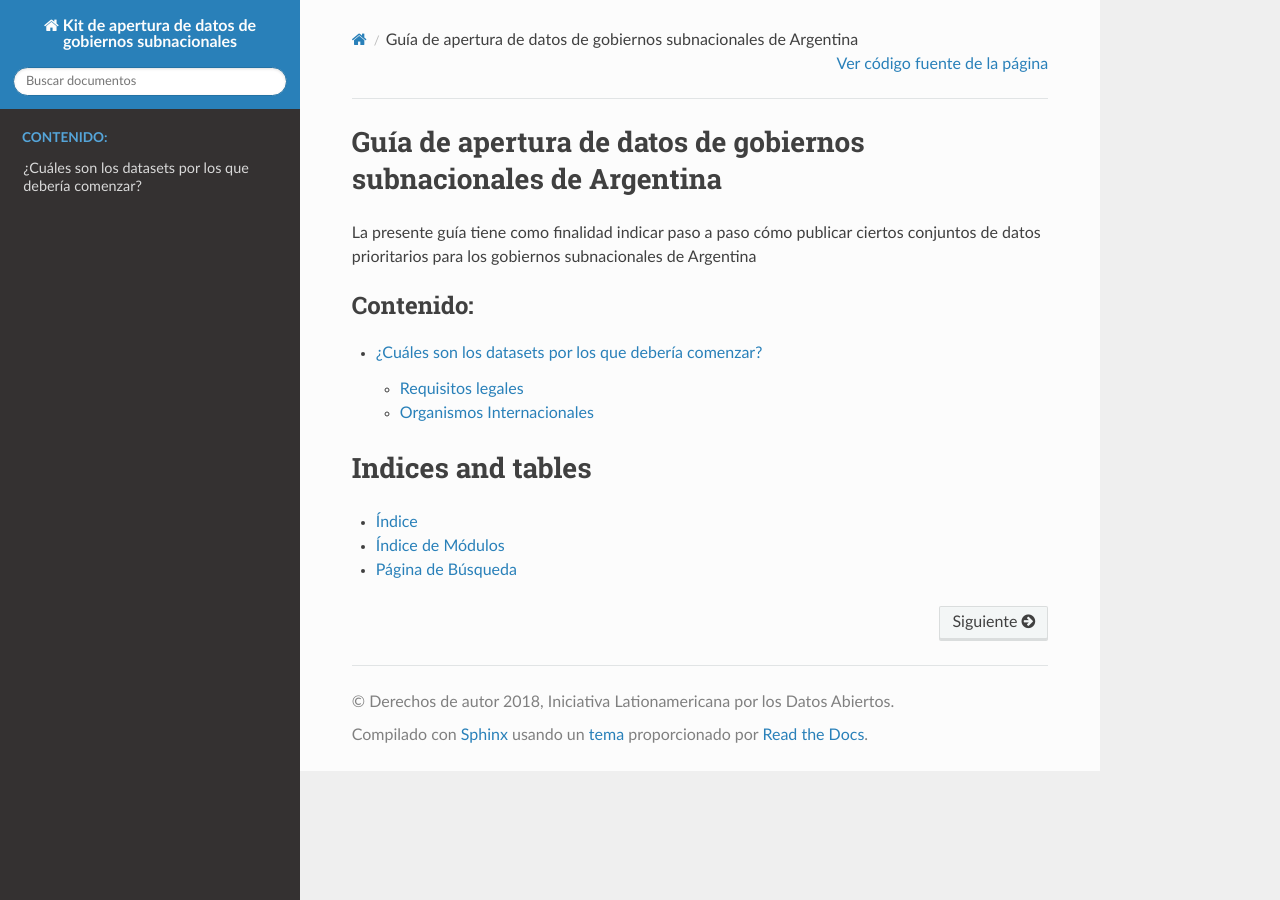
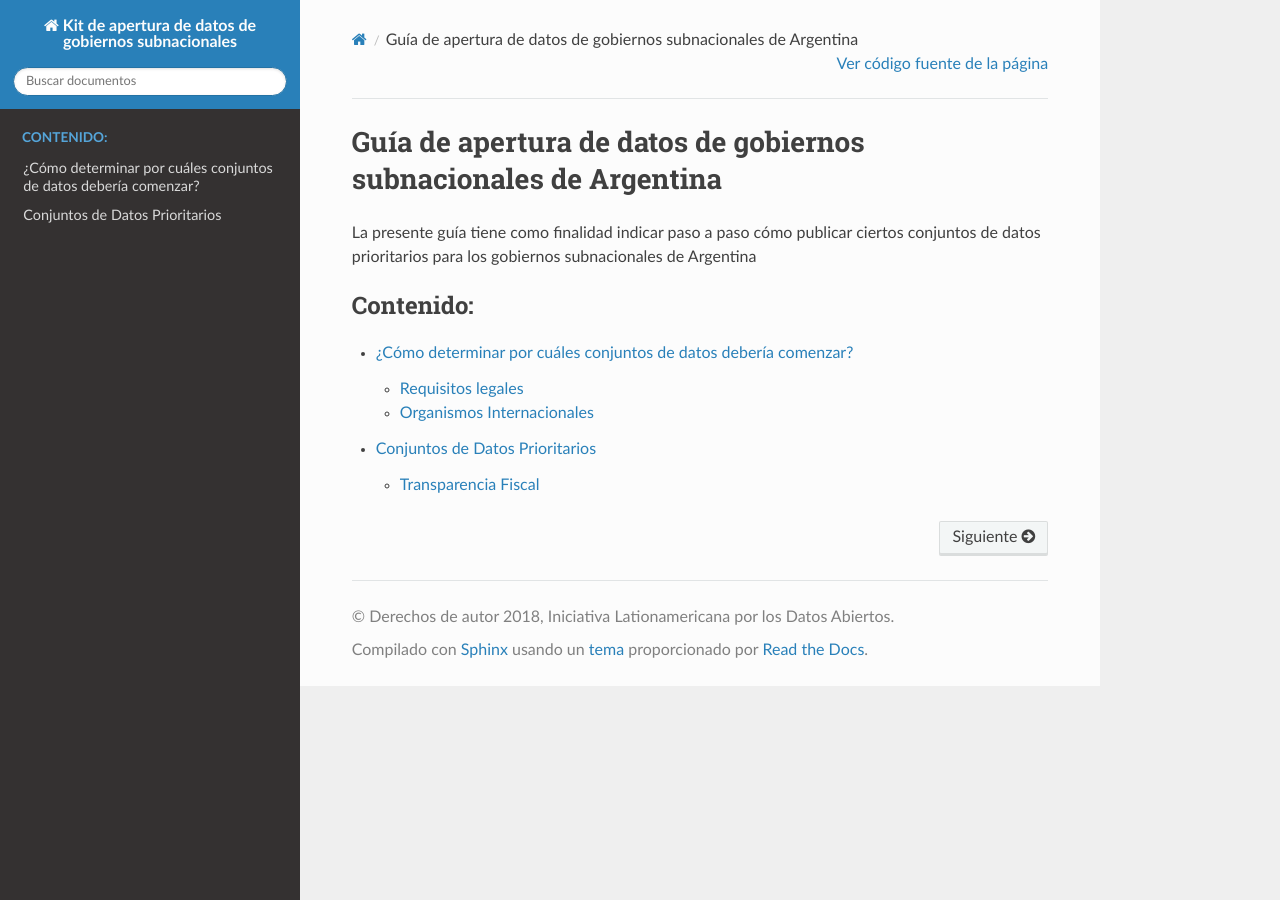
Before and after one commit to yolile/kit-apertura-datos-subnacionales, a Sphinx documentation site: the page built from docs/index.rst, in a window 1280 px wide. Built offline with Sphinx 7.4.7 and the Read the Docs theme 2.0.0, drawn with Linux system fonts in a browser that asks for light colours.

```diff
--- /dev/null
+++ b/docs/conjuntos-datos.rst
@@ -0,0 +1,17 @@
+###############################
+Conjuntos de Datos Prioritarios
+###############################
+
+De acuerdo a las leyes y organismos internacionales existentes se establecieron cuáles son los conjuntos de datos
+prioritarios a publicar. Así también, por cada conjunto de datos se investigó acerca de qué estándar de publicación
+de datos existe para poder utilizarlo y así asegurar la mayor reutilización e interoperabilidad de los datos.
+
+********************
+Transparencia Fiscal
+********************
+
+En el área de transparencia fiscal, se pueden agrupar los siguientes conjuntos de datos:
+
+.. toctree::
+
+   nomina.rst
--- a/docs/index.rst
+++ b/docs/index.rst
@@ -14,12 +14,4 @@ conjuntos de datos prioritarios para los gobiernos subnacionales de Argentina
    :caption: Contenido:
 
    intro
-
-
-
-Indices and tables
-==================
-
-* :ref:`genindex`
-* :ref:`modindex`
-* :ref:`search`
+   conjuntos-datos
--- a/docs/intro.rst
+++ b/docs/intro.rst
@@ -1,6 +1,6 @@
-#######################################################
-¿Cuáles son los datasets por los que debería comenzar?
-#######################################################
+################################################################
+¿Cómo determinar por cuáles conjuntos de datos debería comenzar?
+################################################################
 
 Para determinar cuáles son los conjuntos de datos a ser publicados se puede tener en cuenta tanto los requisitos legales existentes a nivel nacional como también las necesidades específicas de cada municipio, teniendo en cuenta cuál será el uso que se dará a los datos publicados.
 
```
Also changed, not shown: docs/nomina.rst (added, +8 -0 lines).
